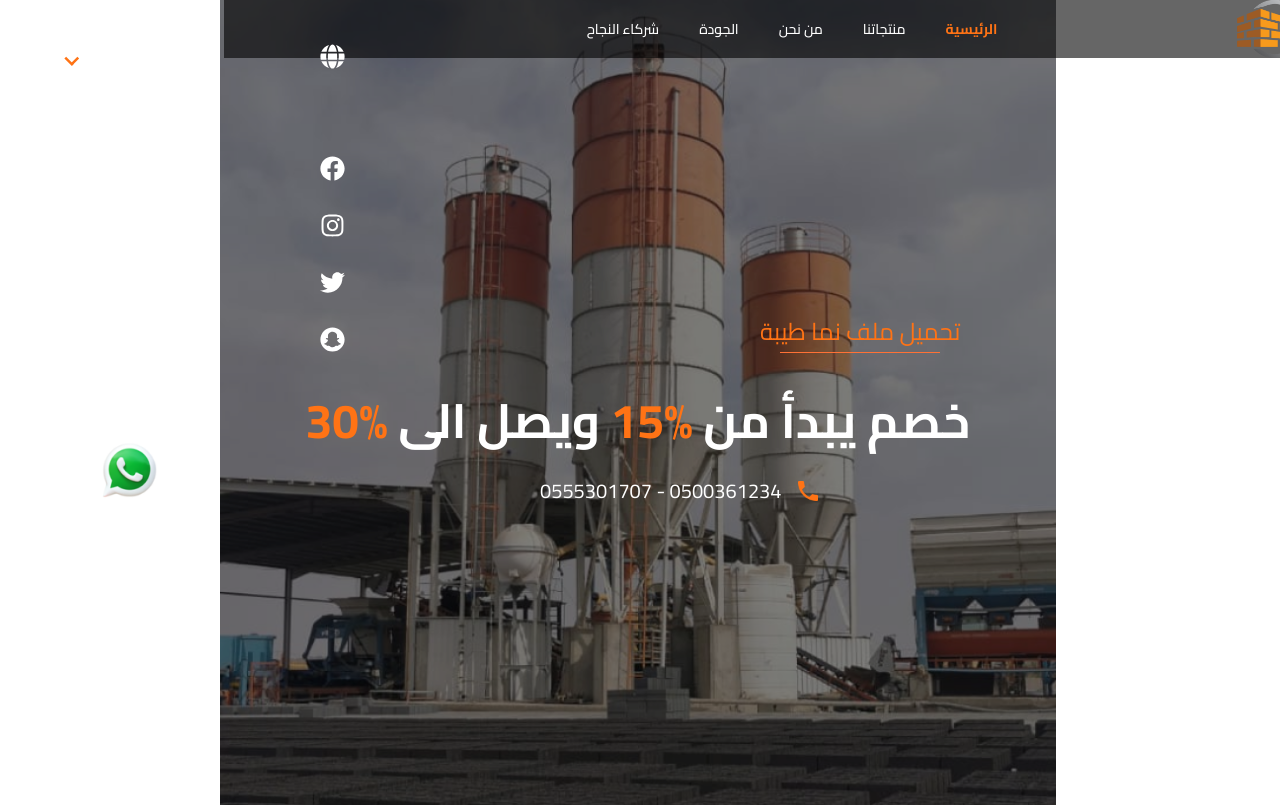
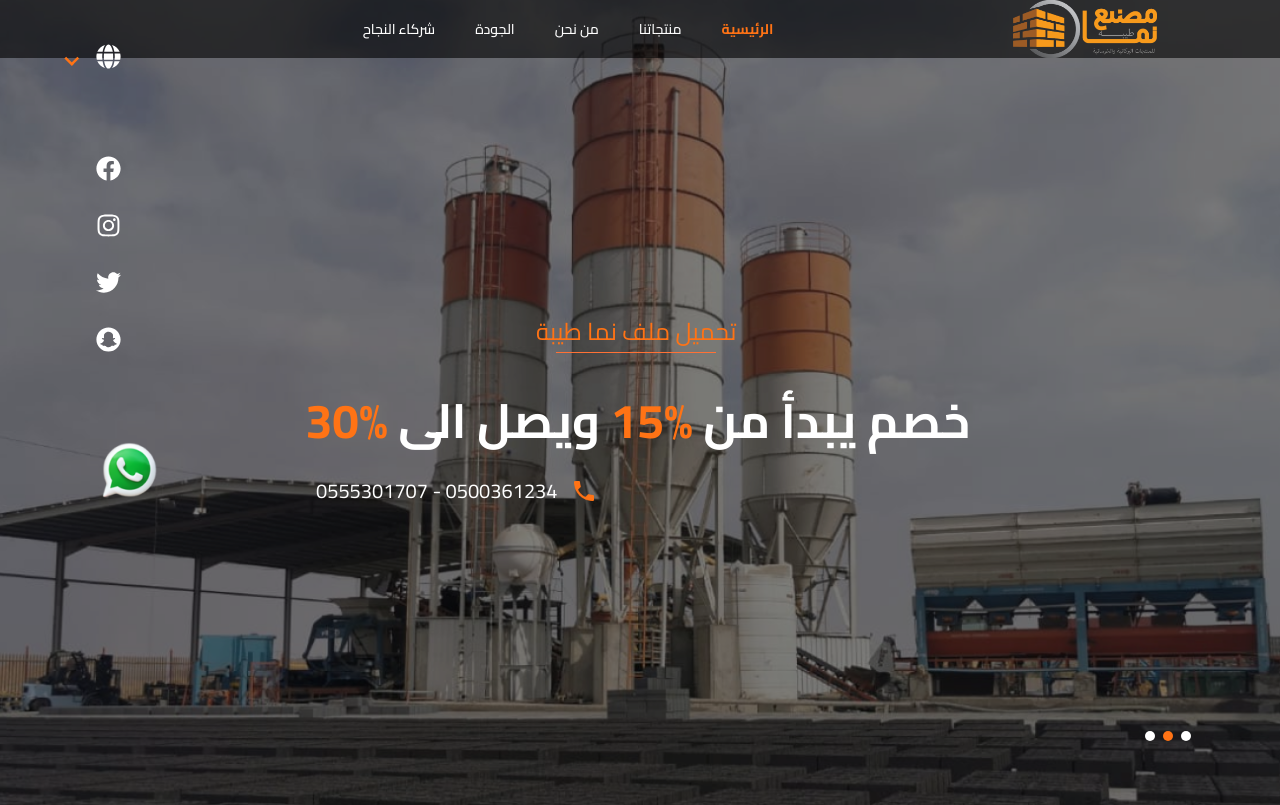
Before and after one commit to abdallamfathy/nama-project, a React (Vite) app: page / in a window 1280 px wide. Shown: the top 805 px of the page. Built offline with nearby package versions, Linux system fonts and the light colour scheme.

Commit message:
remove mx-

```diff
--- a/src/components/Main.jsx
+++ b/src/components/Main.jsx
@@ -11,7 +11,7 @@ import Chat from "./Chat";
 
 const Main = () => {
   return (
-    <div className="mx-56">
+    <div>
       <Navbar textColor="text-white" />
       <Slider />
       <WhyUs />
```
